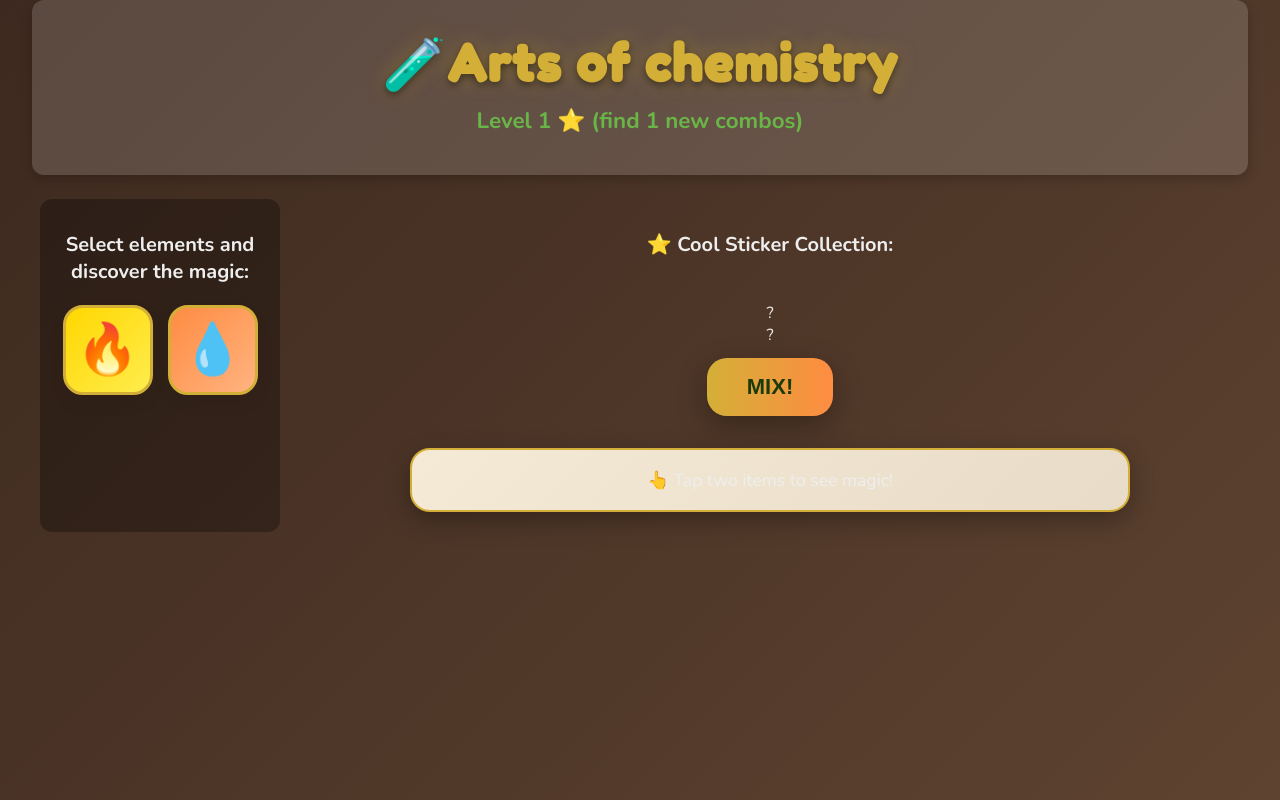
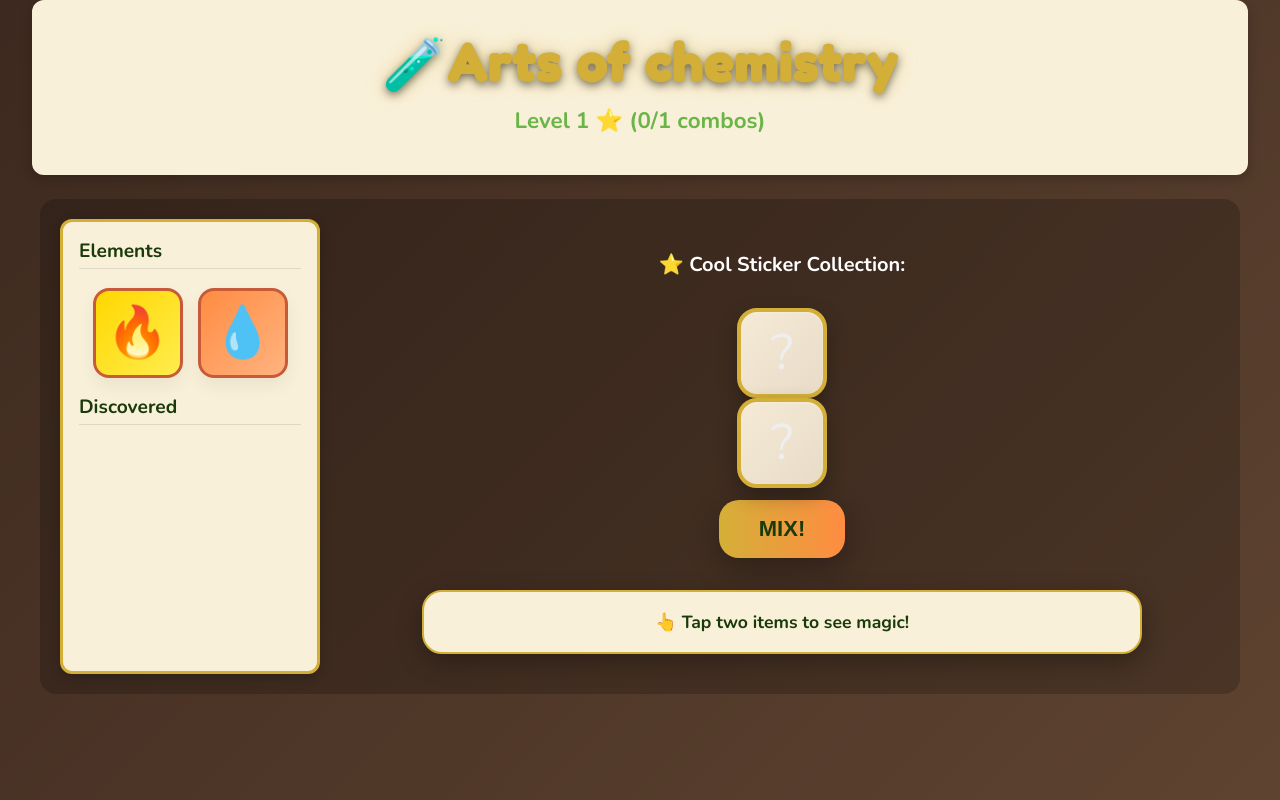
Before and after one commit to aravindthiru29/Arts-of-chemistry, a Flask app: page / in a window 1280 px wide. Run offline with Flask 3, Linux system fonts and the light colour scheme.

Commit message:
ui modified

```diff
--- a/static/script.js
+++ b/static/script.js
@@ -5,6 +5,7 @@ document.addEventListener("DOMContentLoaded", () => {
   let choice2 = null;
   let level = 1;
   let stickers = [];
+  let discovered = [];
   let goal = 0; // computed by current recipes
   const MAX_LEVEL = 10;
 
@@ -79,7 +80,8 @@ document.addEventListener("DOMContentLoaded", () => {
 
   function updateLevelText() {
     goal = computeGoal();
-    levelText.textContent = `Level ${level} ⭐ (find ${goal} new combos)`;
+    const found = discovered.length;
+    levelText.textContent = `Level ${level} ⭐ (${found}/${goal} combos)`;
   }
 
   // --- rendering ---
@@ -93,6 +95,7 @@ document.addEventListener("DOMContentLoaded", () => {
       div.className = 'element';
       div.dataset.name = name;
       div.textContent = icons[name];
+      div.setAttribute('draggable','true'); // allow drag & drop
       frag.appendChild(div);
     });
     elementsGrid.innerHTML = '';
@@ -111,6 +114,20 @@ document.addEventListener("DOMContentLoaded", () => {
     stickerBox.appendChild(frag);
   }
 
+  function renderDiscovered() {
+    const list = document.getElementById('discoveredList');
+    if (!list) return;
+    const frag = document.createDocumentFragment();
+    discovered.forEach(item => {
+      const d = document.createElement('div');
+      d.className = 'discovered-item';
+      d.textContent = item;
+      frag.appendChild(d);
+    });
+    list.innerHTML = '';
+    list.appendChild(frag);
+  }
+
   function checkGoal() {
     if (stickers.length >= goal) {
       nextLevelBtn.style.display = 'block';
@@ -118,13 +135,9 @@ document.addEventListener("DOMContentLoaded", () => {
     }
   }
 
-  // --- event delegation for elements (single listener) ---
-  elementsGrid.addEventListener('click', (ev) => {
-    const el = ev.target.closest('.element');
-    if (!el) return;
-    const name = el.dataset.name;
+  // common selection handler used by click and drop
+  function handleSelection(name) {
     if (!name) return;
-    // do not allow the user to pick the same element twice in one combination
     if ((choice1 && choice1 === name) || (choice2 && choice2 === name)) {
       resultBox.textContent = 'Pick a different element';
       return;
@@ -133,6 +146,34 @@ document.addEventListener("DOMContentLoaded", () => {
     resultBox.textContent = `Selected: ${name}`;
     if (!choice1) { choice1 = name; slot1.textContent = icons[name]; }
     else if (!choice2) { choice2 = name; slot2.textContent = icons[name]; }
+  }
+
+  elementsGrid.addEventListener('click', (ev) => {
+    const el = ev.target.closest('.element');
+    if (!el) return;
+    handleSelection(el.dataset.name);
+  });
+
+  elementsGrid.addEventListener('dragstart', (ev) => {
+    const el = ev.target.closest('.element');
+    if (!el) return;
+    ev.dataTransfer.setData('text/plain', el.dataset.name);
+  });
+
+  [slot1, slot2].forEach(slot => {
+    slot.addEventListener('dragover', ev => {
+      ev.preventDefault();
+      slot.classList.add('drag-over');
+    });
+    slot.addEventListener('dragleave', () => {
+      slot.classList.remove('drag-over');
+    });
+    slot.addEventListener('drop', ev => {
+      ev.preventDefault();
+      slot.classList.remove('drag-over');
+      const name = ev.dataTransfer.getData('text/plain');
+      handleSelection(name);
+    });
   });
 
   // mix button
@@ -150,14 +191,22 @@ document.addEventListener("DOMContentLoaded", () => {
       if (dingSound) dingSound.play().catch(()=>{});
       resultBox.textContent = result;
     }
+    // flash highlight
+    resultBox.classList.add('new');
+    setTimeout(() => resultBox.classList.remove('new'), 300);
     if (result !== NO_MAGIC) {
       const emoji = result.split(' ')[0];
       const currentRecipes = levelRecipes[level] || {};
       if (Object.values(currentRecipes).includes(result)) {
         if (!stickers.includes(emoji)) stickers.push(emoji);
+        if (!discovered.includes(result)) {
+          discovered.push(result);
+          updateLevelText();
+        }
       }
     }
     renderStickers();
+    renderDiscovered();
     checkGoal();
     choice1 = null; choice2 = null; slot1.textContent = '?'; slot2.textContent = '?';
   });
@@ -169,11 +218,12 @@ document.addEventListener("DOMContentLoaded", () => {
     }
     level++;
     stickers = [];
+    discovered = [];
     nextLevelBtn.style.display = 'none';
     resultBox.textContent = '🎉 New level unlocked!';
-    updateLevelText(); renderElements(); renderStickers();
+    updateLevelText(); renderElements(); renderStickers(); renderDiscovered();
   });
 
   // INIT
-  updateLevelText(); renderElements(); renderStickers();
+  updateLevelText(); renderElements(); renderStickers(); renderDiscovered();
 });
--- a/static/styles.css
+++ b/static/styles.css
@@ -23,10 +23,11 @@ html, body {
 /* header styling to make title stand out */
 header {
   padding: 20px 0;
-  background: rgba(255, 255, 255, 0.15);
+  background: #f9f0d9;
   border-radius: 12px;
   box-shadow: 0 4px 12px rgba(0,0,0,0.2);
   margin-bottom: 24px;
+  color: #1a3a0a;
 }
 
 header h2 {
@@ -64,18 +65,38 @@ body {
   flex-wrap: wrap;
   max-width: 1200px;
   margin: 0 auto;
+  padding: 20px;
+  background: rgba(0,0,0,0.2);
+  border-radius: 16px;
 }
 
 .elements-panel {
-  width: 240px;
-  min-width: 200px;
-  max-height: 80vh;
+  width: 260px;
+  min-width: 220px;
+  max-height: 90vh;
   overflow-y: auto;
-  background: rgba(0,0,0,0.3);
+  background: #f9f0d9;
+  border: 3px solid #d4af37;
   border-radius: 12px;
-  padding: 12px;
-  margin-right: 20px;
+  padding: 16px;
+  margin-right: 24px;
+  box-shadow: 0 4px 12px rgba(0,0,0,0.2);
 }
+.elements-panel h3 {
+  margin-top: 0;
+  color: #1a3a0a;
+  font-size: 1.2rem;
+  text-align: left;
+  border-bottom: 1px solid rgba(0,0,0,0.1);
+  padding-bottom: 4px;
+}
+.elements-panel h3.discovered-heading {
+  margin-top: 16px;
+}
+/* custom scrollbar for panel */
+.elements-panel::-webkit-scrollbar { width: 8px; }
+.elements-panel::-webkit-scrollbar-track { background: rgba(0,0,0,0.1); border-radius: 4px; }
+.elements-panel::-webkit-scrollbar-thumb { background: rgba(255,255,255,0.2); border-radius: 4px; }
 
 .mix-area {
   flex: 1;
@@ -139,11 +160,6 @@ button:hover {
 .slots {
   position: relative;
 }
-  display: flex;
-  justify-content: center;
-  gap: 20px;
-  margin: 20px;
-}
 
 .slot {
   width: 90px;
@@ -164,7 +180,7 @@ button:hover {
 
 .result {
   margin: 20px auto;
-  background: linear-gradient(135deg, #f5ead6, #e8dcc8);
+  background: #f9f0d9;
   width: 100%;
   max-width: 720px;
   padding: 18px;
@@ -172,6 +188,16 @@ button:hover {
   font-size: 1.1rem;
   border: 2px solid var(--accent-1);
   box-shadow: 0 8px 25px rgba(0,0,0,0.3);
+  color: #1a3a0a;
+  font-weight: 600;
+  transition: background 200ms;
+}
+.result.new {
+  background: #fff9b0;
+}
+@keyframes flashResult {
+  0% { background: #fff9b0; }
+  100% { background: #f9f0d9; }
 }
 
 .elements {
@@ -184,15 +210,15 @@ button:hover {
 .element {
   width: 90px;
   height: 90px;
-  background: linear-gradient(135deg, var(--card), #f5ead6);
-  border: 3px solid var(--accent-1);
-  border-radius: 20px;
+  background: linear-gradient(135deg, #e8dcc8, #f5ead6);
+  border: 3px solid #c75b39;
+  border-radius: 16px;
   font-size: 50px;
   display: flex;
   justify-content: center;
   align-items: center;
   cursor: grab;
-  box-shadow: 0 8px 20px rgba(0,0,0,0.25);
+  box-shadow: 0 6px 16px rgba(0,0,0,0.2);
 }
 .element:active { cursor: grabbing; }
 .element { box-shadow: 0 8px 18px rgba(2,6,23,0.06); }
@@ -204,6 +230,31 @@ button:hover {
 .element:hover { transform: translateY(-6px) scale(1.02); }
 .element { transition: transform 220ms cubic-bezier(.2,.9,.3,1); }
 .stickers-wrapper { margin: 12px 0; }
+.stickers-wrapper h3 { color: #fff; margin-bottom: 6px; }
+
+/* discovered list styling */
+.discovered-list {
+  margin-top: 8px;
+  display: flex;
+  flex-wrap: wrap;
+  gap: 6px;
+}
+.discovered-item {
+  background: #eee;
+  color: #1a3a0a;
+  padding: 4px 8px;
+  border-radius: 8px;
+  font-size: 0.9rem;
+  box-shadow: 0 4px 8px rgba(0,0,0,0.1);
+  animation: popIn 400ms ease-out;
+}
+
+@keyframes popIn {
+  0% { transform: scale(0.3); opacity:0; }
+  60% { transform: scale(1.2); opacity:1; }
+  100% { transform: scale(1); }
+}
+
 /* Stickers: center-aligned and wrap when needed */
 .stickers {
   display: flex;
--- a/templates/index.html
+++ b/templates/index.html
@@ -20,8 +20,10 @@
 
   <div class="game-area">
     <aside class="elements-panel">
-      <h3>Select elements and discover the magic:</h3>
+      <h3>Elements</h3>
       <div class="elements" id="elementsGrid"></div>
+      <h3 class="discovered-heading">Discovered</h3>
+      <div id="discoveredList" class="discovered-list"></div>
     </aside>
 
     <main class="mix-area">
```
